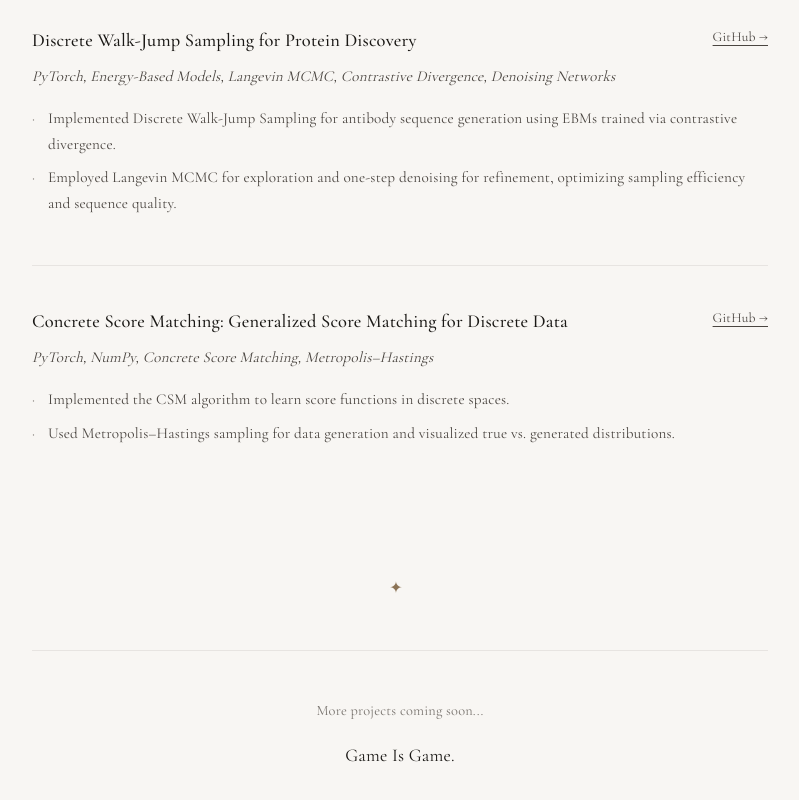
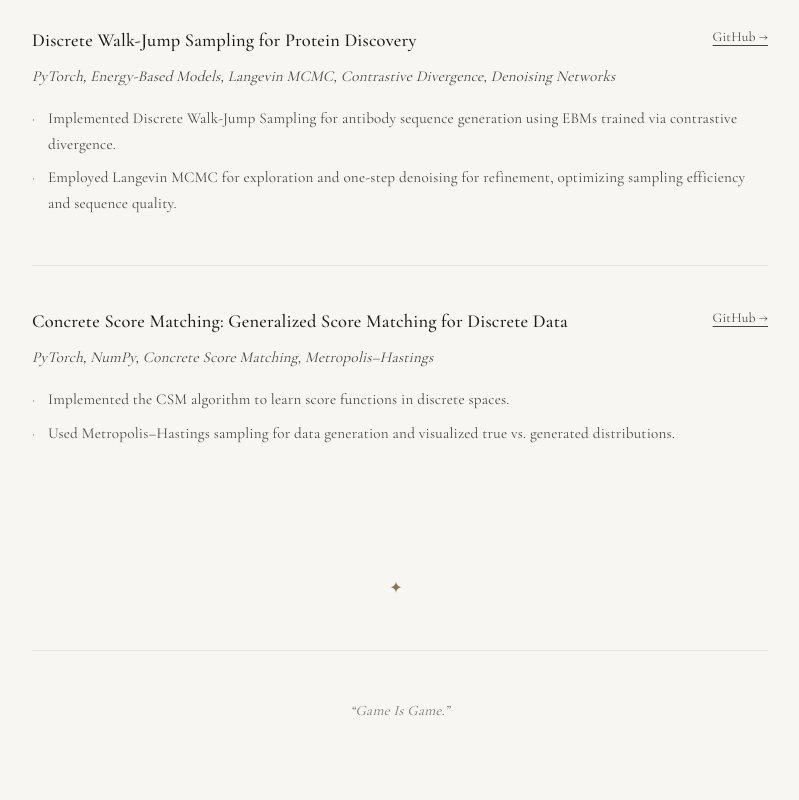
Before and after one commit to stochi0/personal-page, a Next.js app: page /projects in a window 1280 px wide. Shown: the part 1438-2238 px from the top of the page, without its empty margins (240-1039 px from the left). Built offline with nearby package versions, Linux system fonts and the light colour scheme.

Commit message:
Update footer quote styling in Projects and Work pages for improved presentation; remove unused footer text in projects metadata.

```diff
--- a/src/app/projects/page.tsx
+++ b/src/app/projects/page.tsx
@@ -76,7 +76,7 @@ export default function Projects() {
             {projectsPageMeta.footer}
           </p>
         )}
-        <p>{profile.footerQuote}</p>
+        <p className="footer-quote">&ldquo;{profile.footerQuote}&rdquo;</p>
       </footer>
     </div>
   );
--- a/src/app/work/page.tsx
+++ b/src/app/work/page.tsx
@@ -78,7 +78,7 @@ export default function Work() {
 
       {/* Footer */}
       <footer className="footer">
-        <p>{profile.footerQuote}</p>
+        <p className="footer-quote">&ldquo;{profile.footerQuote}&rdquo;</p>
       </footer>
     </div>
   );
--- a/src/content/projects.ts
+++ b/src/content/projects.ts
@@ -95,5 +95,4 @@ export const projectsPageMeta = {
   title: "Projects",
   description: "Technical projects and implementations",
   tagline: "Implementations, experiments, and explorations.",
-  footer: "More projects coming soon...",
 };
```
